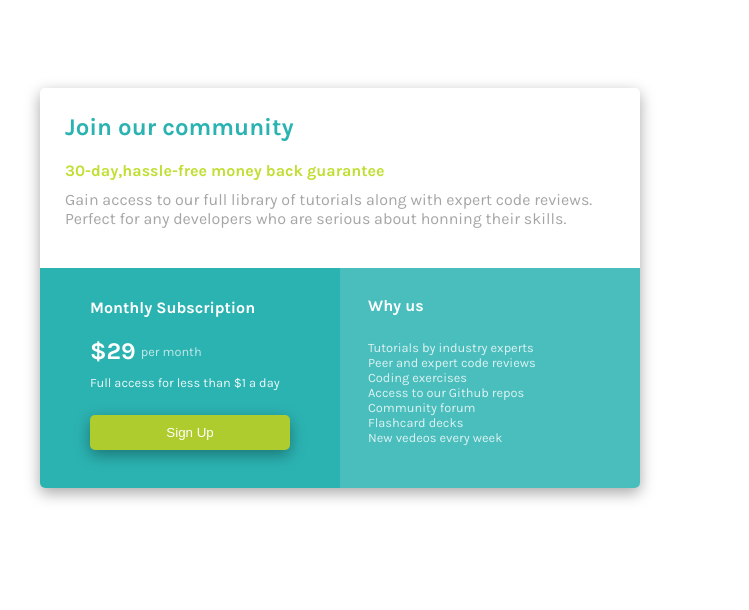
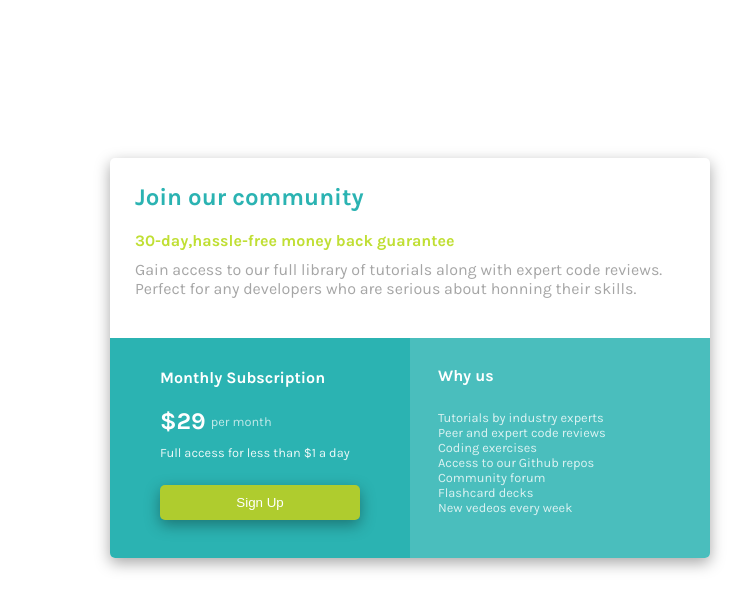
Before and after one commit to mohit7086/Princing-card-mentor-challenge, a plain HTML site: page index.html in a window 1280 px wide. Shown: the whole page, without its empty margins (48-797 px from the left). Drawn offline with Linux system fonts and the light colour scheme.

Commit message:
Update style.css

```diff
--- a/style.css
+++ b/style.css
@@ -5,7 +5,7 @@ html{
   box-sizing: inherit;
 }
 body{
- padding : 80px;
+ padding : 150px;
  font-family: 'Karla', sans-serif;
  font-size : 16px;
 }
```
